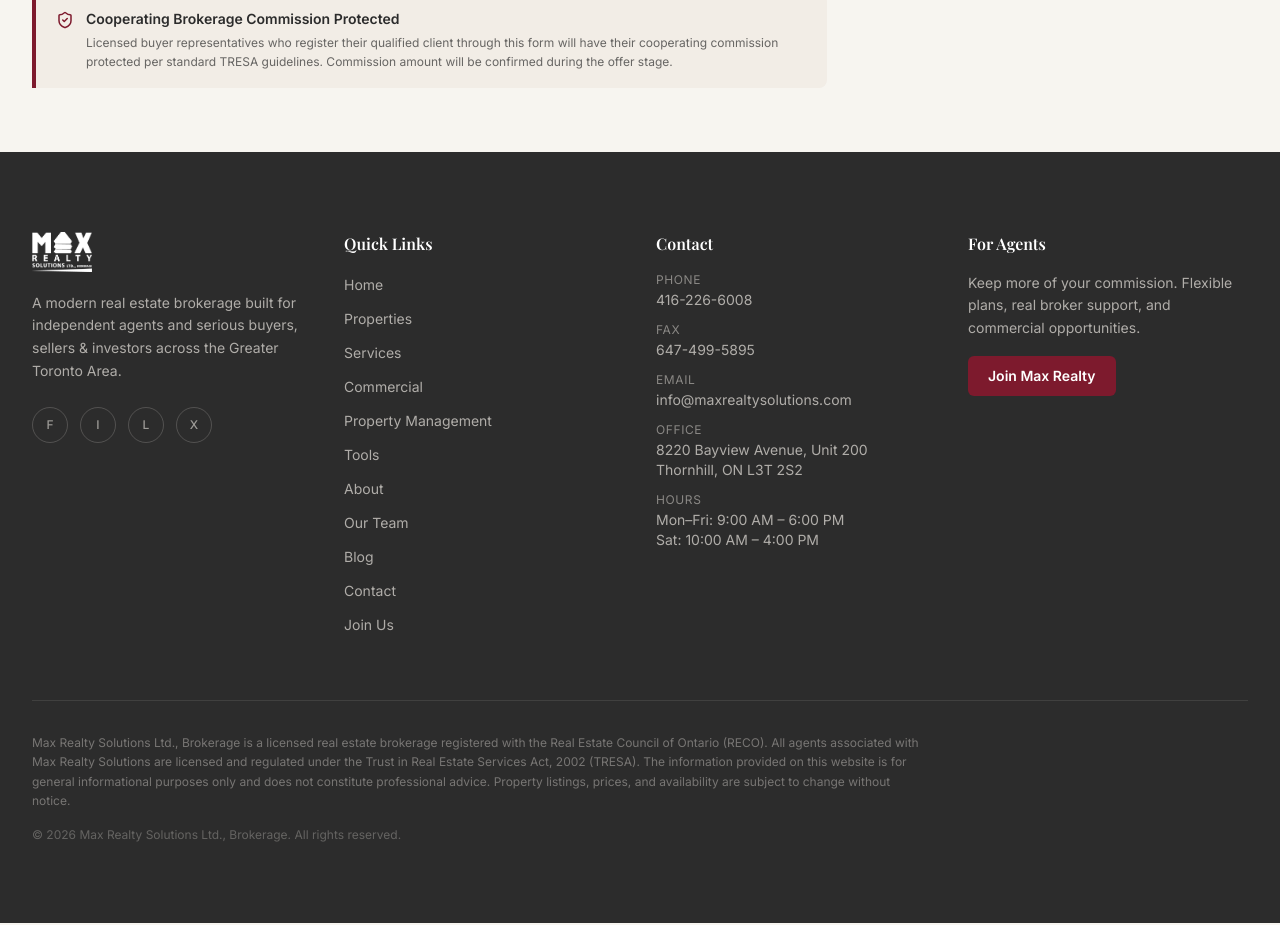
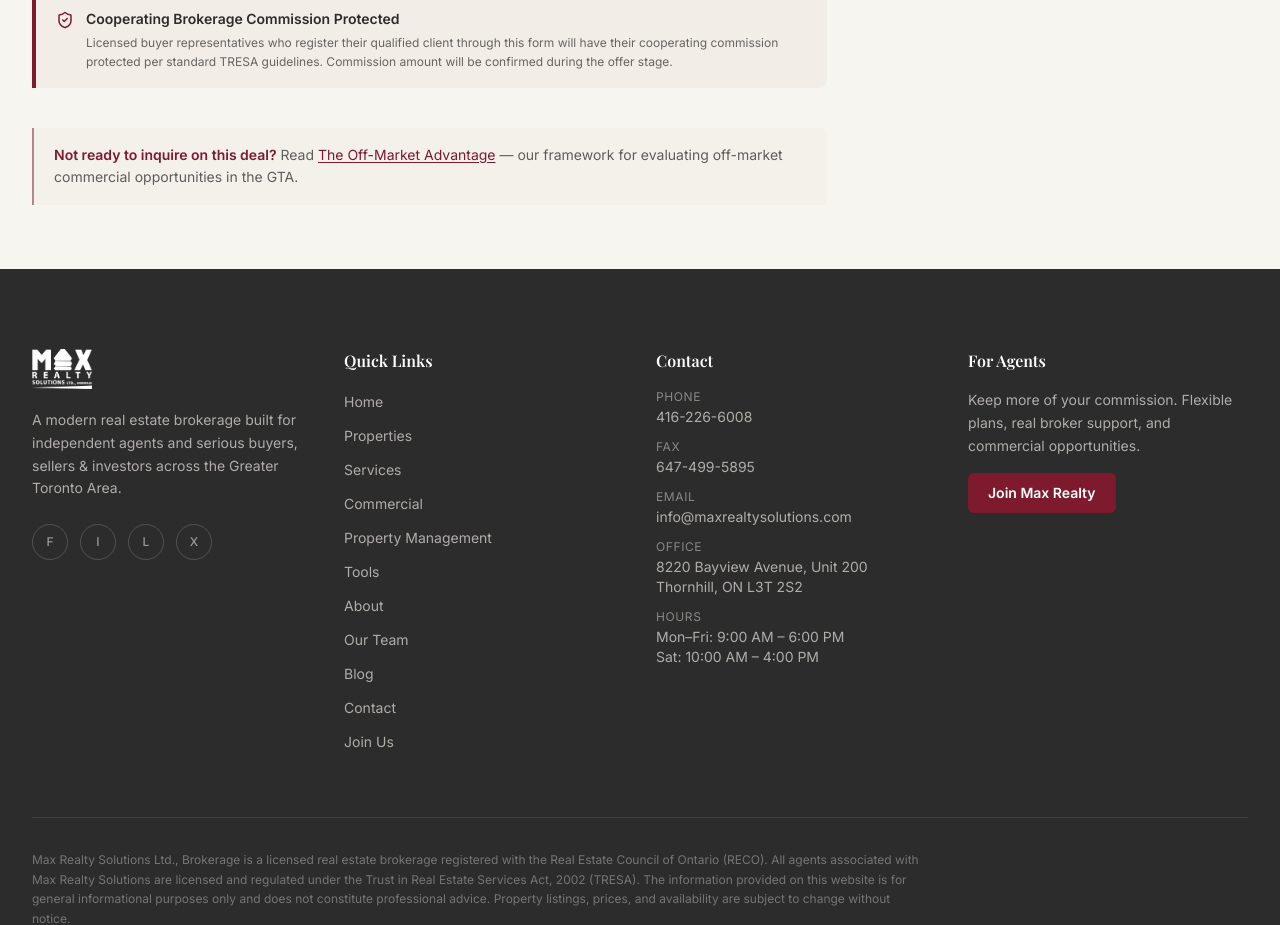
Before and after one commit to ali-mirkhan/max-realty-solutions, a Next.js app: page /off-market/dufferin-orfus-plaza in a window 1280 px wide. Shown: the part 3480-4405 px from the top of the page. Built offline with nearby package versions, Linux system fonts and the light colour scheme.

Commit message:
Off-market pages: add contextual links to The Off-Market Advantage briefing (anchor to /services/investment-advisory#briefing)

```diff
--- a/app/off-market/[slug]/page.tsx
+++ b/app/off-market/[slug]/page.tsx
@@ -368,6 +368,20 @@
               )}
 
               <CommissionProtectionNotice />
+
+              <div className="px-5 py-4 bg-stone-light/50 border-l-2 border-burgundy/50 rounded-r-md">
+                <p className="text-sm text-charcoal/75 leading-relaxed">
+                  <span className="font-semibold text-burgundy">Not ready to inquire on this deal?</span>{" "}
+                  Read{" "}
+                  <Link
+                    href="/services/investment-advisory#briefing"
+                    className="text-burgundy underline underline-offset-2 hover:opacity-80 transition-opacity"
+                  >
+                    The Off-Market Advantage
+                  </Link>
+                  {" "}— our framework for evaluating off-market commercial opportunities in the GTA.
+                </p>
+              </div>
             </div>
 
             {/* Right column — inquiry form */}
--- a/app/off-market/page.tsx
+++ b/app/off-market/page.tsx
@@ -89,6 +89,20 @@
             </Link>
           </div>
 
+          <div className="mb-8 px-5 py-4 bg-stone-light/50 border-l-2 border-burgundy/50 rounded-r-md">
+            <p className="text-sm text-charcoal/75 leading-relaxed">
+              <span className="font-semibold text-burgundy">New here?</span>{" "}
+              Read{" "}
+              <Link
+                href="/services/investment-advisory#briefing"
+                className="text-burgundy underline underline-offset-2 hover:opacity-80 transition-opacity"
+              >
+                The Off-Market Advantage
+              </Link>
+              {" "}— our framework for evaluating off-market commercial opportunities in the GTA. A 10-page investor briefing.
+            </p>
+          </div>
+
           <div className="grid sm:grid-cols-2 lg:grid-cols-3 gap-6">
             {listings.map((listing) => (
               <OffMarketCard key={listing.slug} listing={listing} />
--- a/app/services/investment-advisory/page.tsx
+++ b/app/services/investment-advisory/page.tsx
@@ -319,7 +319,7 @@
             </p>
           </div>
 
-          <div className="bg-white border border-stone-border rounded-xl p-7 lg:p-9">
+          <div id="briefing" className="bg-white border border-stone-border rounded-xl p-7 lg:p-9 scroll-mt-24">
             <div className="flex items-start gap-4 mb-6">
               <div className="w-11 h-11 rounded-full bg-burgundy/10 flex items-center justify-center shrink-0">
                 <FileText size={20} className="text-burgundy" />
```
